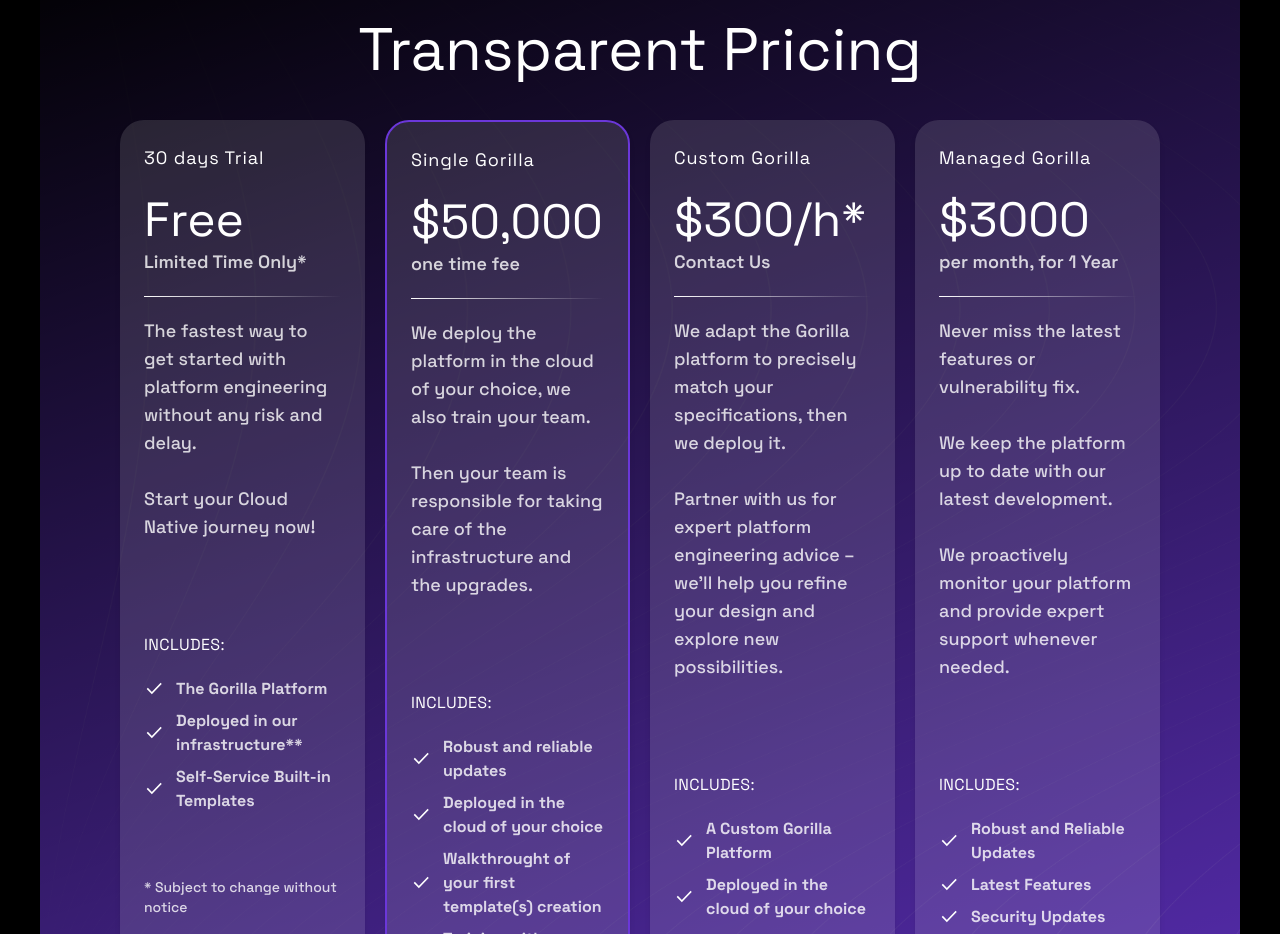
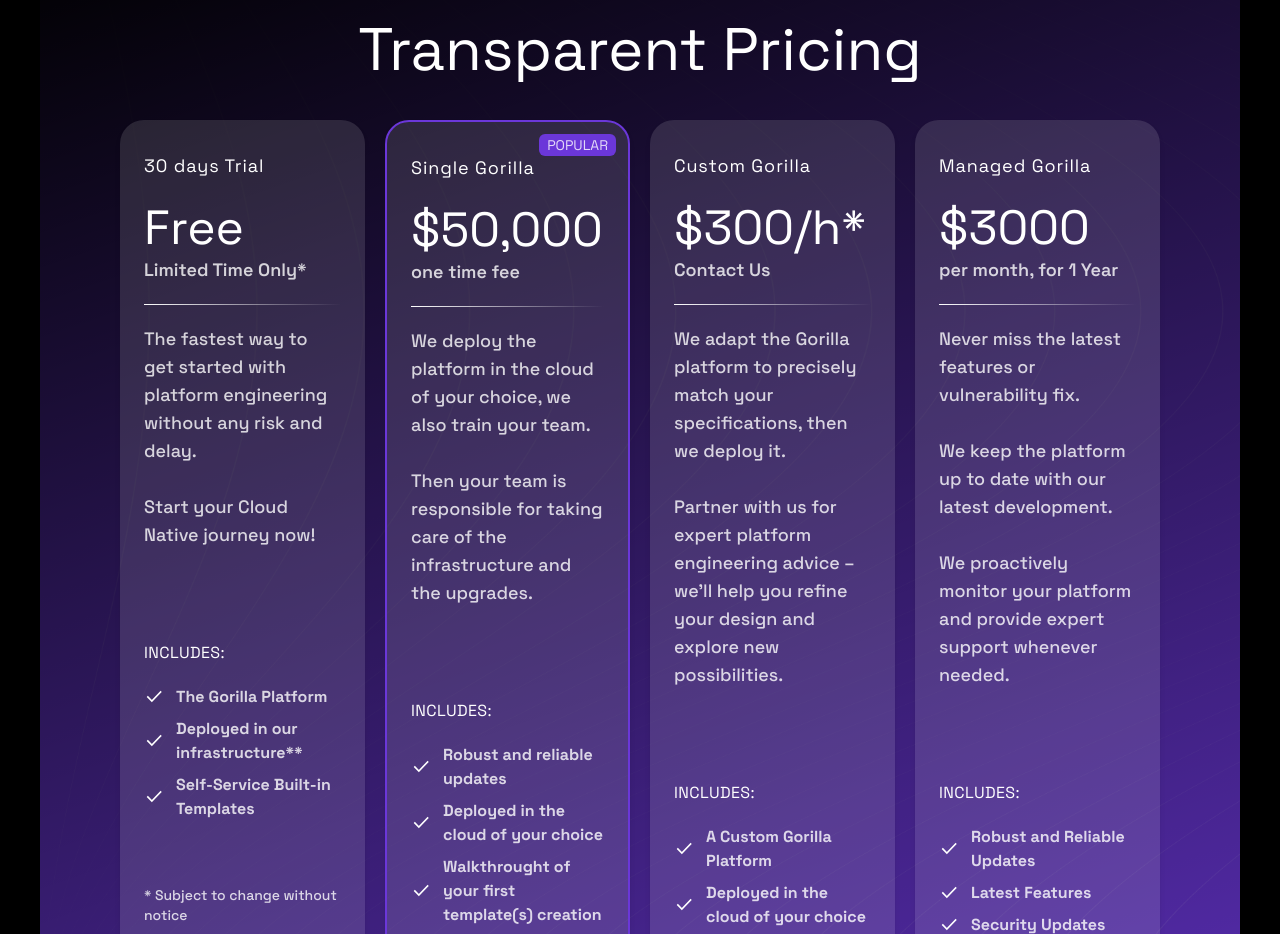
Before and after one commit to mhshuvoalways/solutions-gorilla, a React (Vite) app: page /pricing in a window 1280 px wide. Shown: the part 1440-2374 px from the top of the page. Built offline with nearby package versions, Linux system fonts and the light colour scheme.

Commit message:
feat: localize add locally

```diff
--- a/src/components/pricing/PriceItem.jsx
+++ b/src/components/pricing/PriceItem.jsx
@@ -5,7 +5,12 @@ const PriceItem = ({ item, includes }) => {
         item.id === 2 && "border-2 border-deep-purple"
       }`}
     >
-      <p className="text-lg text-white tracking-wider">{item.title}</p>
+      {item.pplr && (
+        <p className="bg-deep-purple absolute right-3 top-3 rounded-md px-2 py-[1px] text-sm">
+          {item.pplr}
+        </p>
+      )}
+      <p className="text-lg text-white tracking-wider mt-2">{item.title}</p>
       <p className={"mt-6 text-white text-3xl sm:text-5xl"}>{item.price}</p>
       <p className="font-semibold text-lg mt-1">{item.timeline}</p>
       <p
--- a/src/localization/locales/en/pricing.json
+++ b/src/localization/locales/en/pricing.json
@@ -25,6 +25,7 @@
     },
     {
       "id": 2,
+      "pplr": "POPULAR",
       "title": "Single Gorilla",
       "price": "$50,000",
       "timeline": "one time fee",
--- a/src/localization/locales/fr/pricing.json
+++ b/src/localization/locales/fr/pricing.json
@@ -25,6 +25,7 @@
     },
     {
       "id": 2,
+      "pplr": "POPULAIRE",
       "title": "La Plateforme Gorilla",
       "price": "$50,000",
       "timeline": "Frais unique",
```
